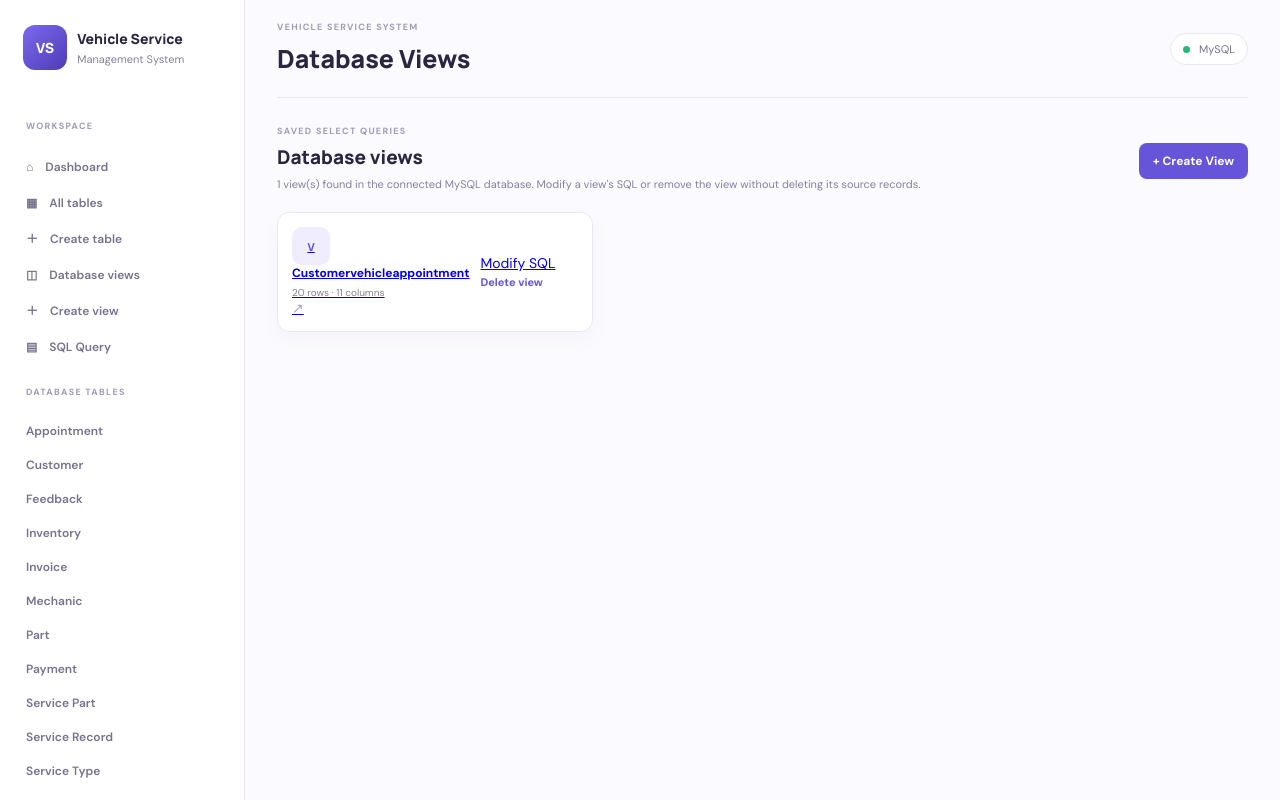
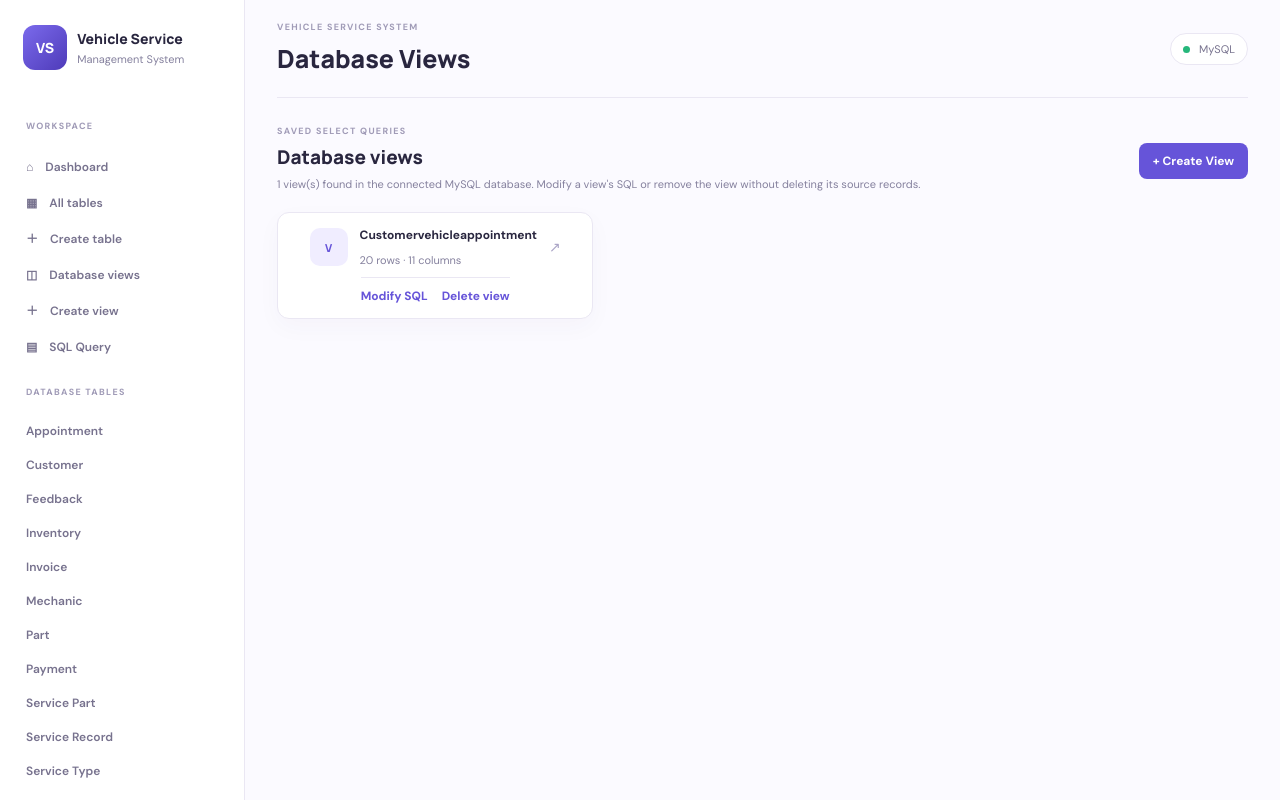
Before and after one commit to SourishHere/dbms---workbench, a Flask app: page /views in a window 1280 px wide. Run offline with Flask 3, Linux system fonts and the light colour scheme; data comes from the database, SQL or seed files in the repository.

Commit message:
Style database view management pages

```diff
--- a/static/style.css
+++ b/static/style.css
@@ -102,3 +102,19 @@
 .schema-editor .tablewrap{margin:12px 0}
 .schema-editor .form-actions{justify-content:flex-start}
 .schema-editor .note{line-height:1.6}
+
+
+/* Database view management */
+.view-card{display:flex;flex-direction:column;gap:10px}
+.view-card-main{display:flex;align-items:center;gap:12px;color:inherit;text-decoration:none}
+.view-card-main>span:nth-child(2){display:flex;flex:1;flex-direction:column;gap:5px;min-width:0}
+.view-card-main small{color:var(--muted,#77718d);font-size:11px}
+.view-card-actions{display:flex;align-items:center;justify-content:flex-end;gap:14px;border-top:1px solid var(--line);padding-top:10px;font-size:12px}
+.view-card-actions form{margin:0}
+.view-card-actions a{font-weight:700;color:var(--purple,#6d4aff);text-decoration:none}
+.view-card-actions .delete{font-size:12px}
+.view-editor-form{max-width:1000px}
+.view-editor-form textarea{width:100%;min-height:280px;resize:vertical;font:13px/1.65 ui-monospace,SFMono-Regular,Consolas,monospace;tab-size:4}
+.view-editor-form .field small{display:block;margin-top:7px;color:var(--muted,#77718d);font-size:11px}
+.view-editor-actions{display:flex;gap:10px;flex-wrap:wrap;margin-top:16px}
+@media(max-width:650px){.view-card-actions{justify-content:flex-start;flex-wrap:wrap}.view-editor-form textarea{min-height:220px}}
```
